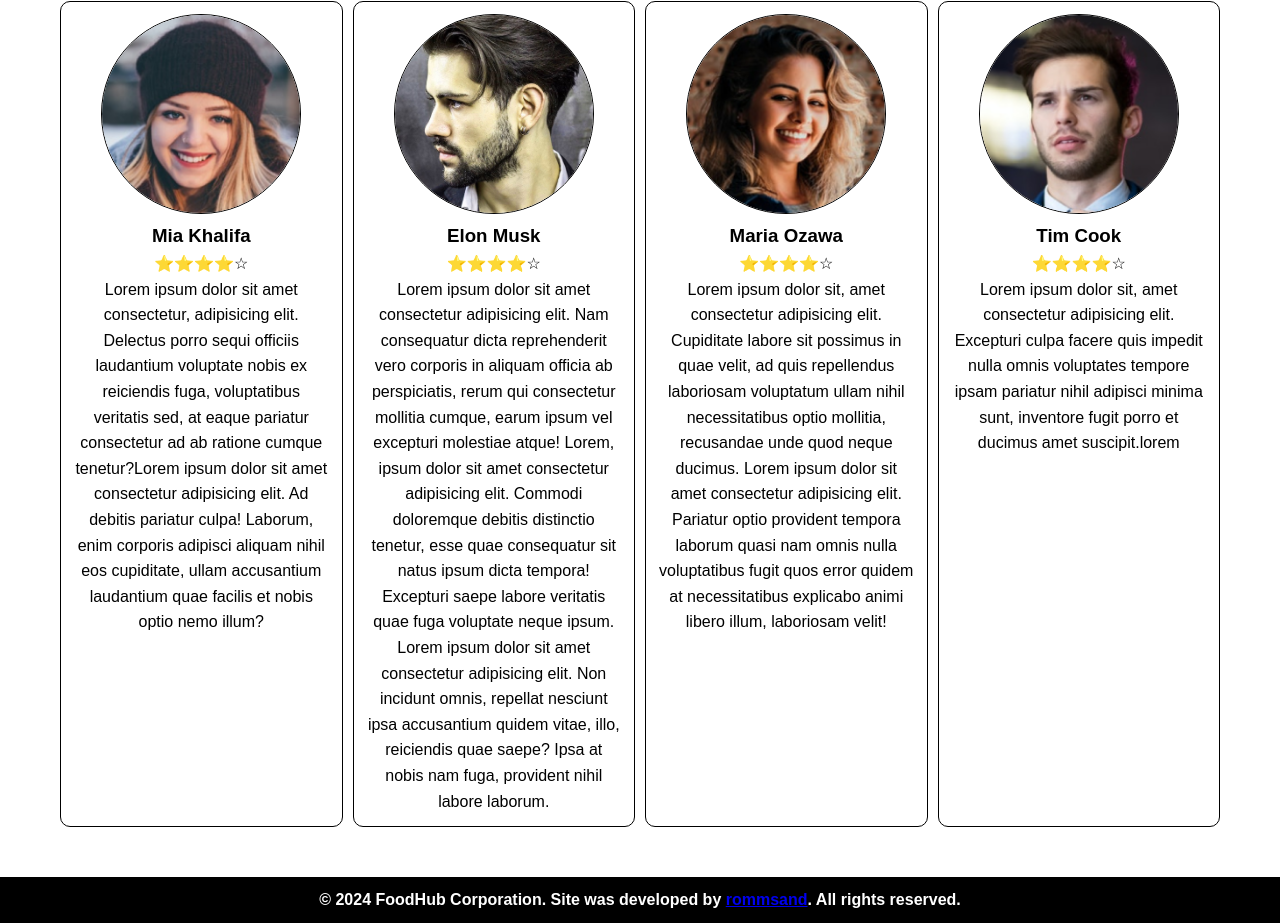
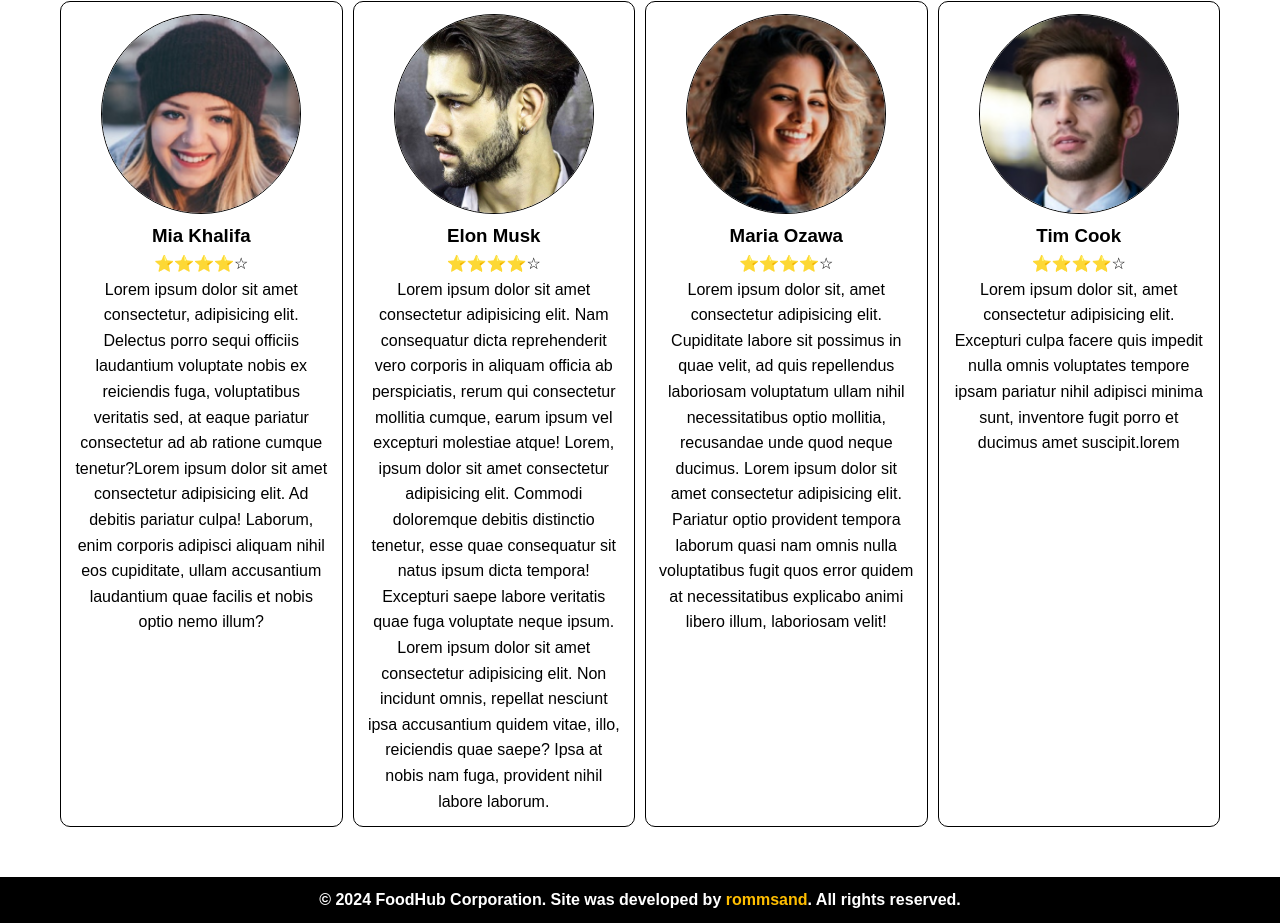
Before and after one commit to rommsand/foodhub, a plain HTML site: page index.html in a window 1280 px wide. Shown: the part 4036-4959 px from the top of the page. Drawn offline with Linux system fonts and the light colour scheme.

Commit message:
Modified footer <a> tag css properties in styles.css

```diff
--- a/css/styles.css
+++ b/css/styles.css
@@ -347,9 +347,11 @@ footer {
     width: 100%;
 }
 
-footer span {
+footer span a {
 	color: rgb(255, 190, 0);
+	text-decoration: none;
 }
+
 
 @media (max-width: 1350px) {
 	.hero-content h2 {
```
